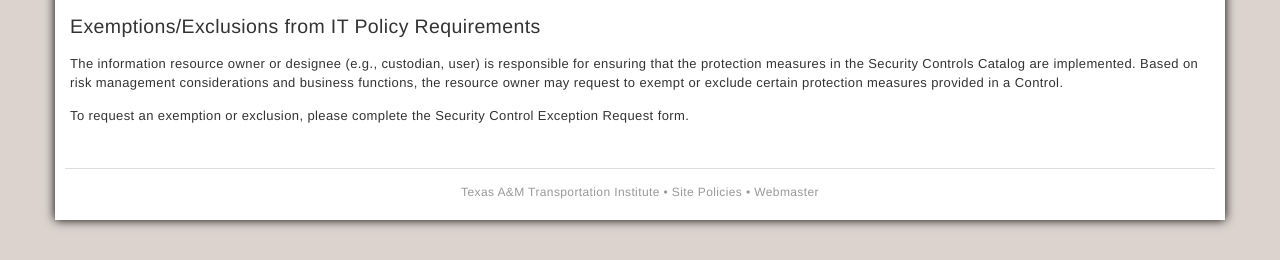
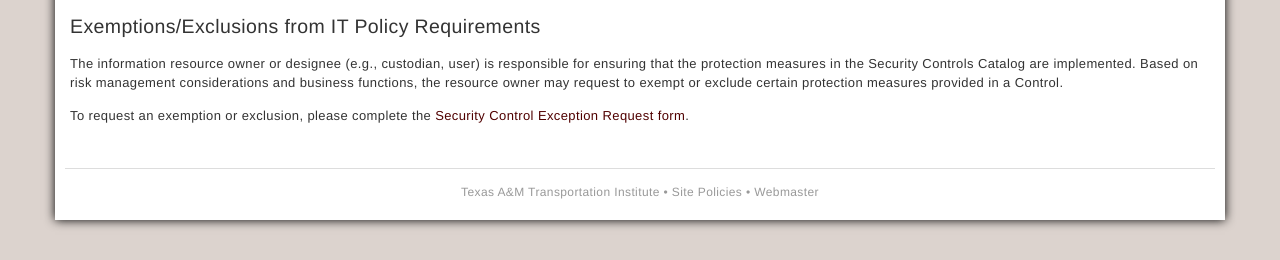
Before and after one commit to ttitamu/iso.tti.tamu.edu, a Jekyll site: the page built from policies.md, in a window 1280 px wide. Shown: the part 637-897 px from the top of the page. Built offline with Jekyll 4.4.1, drawn with Linux system fonts in a browser that asks for light colours; some web fonts are replaced; part of the change alters nothing that is shown.

```diff
--- a/policies.md
+++ b/policies.md
@@ -25,4 +25,4 @@ The ISO ensures compliance through the risk assessment review process.  Findings
 
 The information resource owner or designee (e.g., custodian, user) is responsible for ensuring that the protection measures in the Security Controls Catalog are implemented. Based on risk management considerations and business functions, the resource owner may request to exempt or exclude certain protection measures provided in a Control.
 
-To request an exemption or exclusion, please complete the Security Control Exception Request form.
+To request an exemption or exclusion, please complete the [Security Control Exception Request form](https://tamu.service-now.com/tti?id=sc_cat_item&sys_id=5785905edb5b0f804fbbf1041d96195a&sysparm_category=f0e25839db974b804fbbf1041d9619ec).
```
